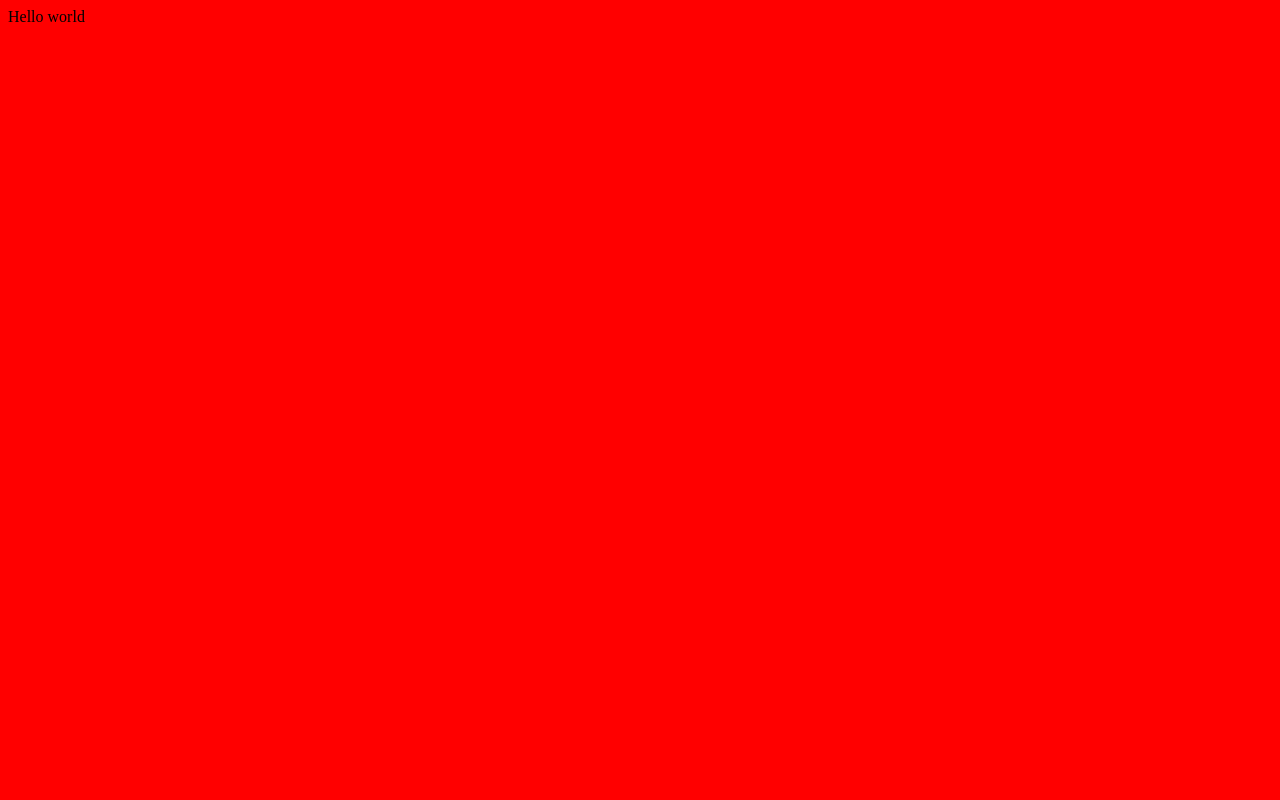
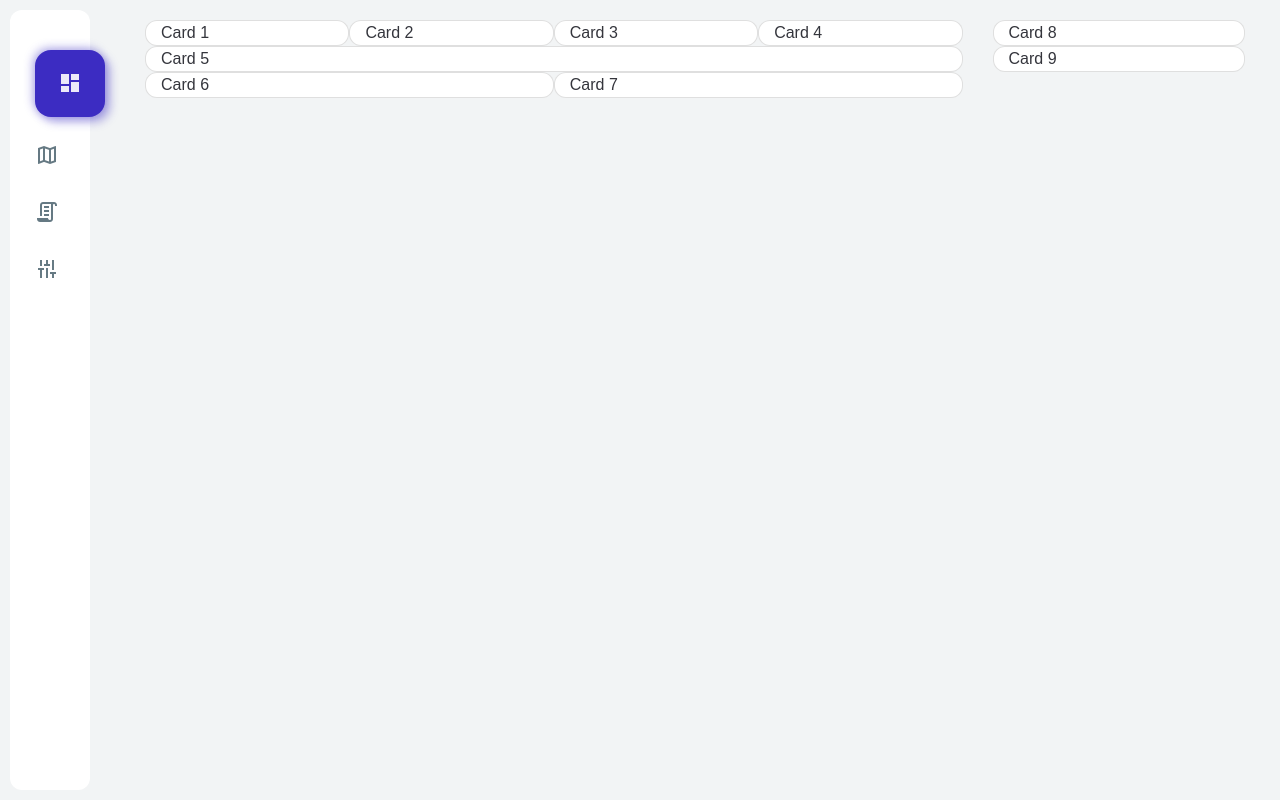
Before and after one commit to Pandelytics/Frontend, a website built with webpack: page src/index.html in a window 1280 px wide. Built offline with nearby package versions, Linux system fonts and the light colour scheme; a web font is replaced by a local one.

Commit message:
Bootstrapped project

```diff
--- a/src/css/main.scss
+++ b/src/css/main.scss
@@ -1,3 +1,83 @@
-body {
-  background-color: red;
+// Importing fonts
+@import url('https://fonts.googleapis.com/css2?family=Muli:wght@300;400;500;600;800;900&display=swap');
+
+// Defining variables
+@import './variables.scss';
+
+// Custom Styles
+
+// Card components
+.card {
+  border-radius: 12px;
+  background-color: #fff;
 }
+
+.icon {
+  color: darken($color: $bg, $amount: 50);
+  font-size: 24px;
+  &:hover {
+    color: $primary;
+  }
+}
+
+
+html, body {
+  font-family: Muli, Arial, sans-serif;
+  width: 100%;
+  margin: 0;
+  padding: 0;
+  font-size: 16px;
+  color: $text;
+  background-color: $bg
+}
+
+.sidebar {
+  position: fixed;
+  width: 80px;
+  background-color: #fff;
+  border-radius: 12px;
+  margin: 10px;
+  top: 0;
+  bottom: 0;
+  padding: 20px;
+  display: flex;
+  flex-direction: column;
+  align-items: center;
+
+  &-items {
+    list-style-type: none;
+    padding-left: 0;
+    position: relative;
+
+    &__list {
+      width: 30px;
+      margin: 20px auto;
+      &--selected {
+        display: flex;
+        justify-content: center;
+        transform: translateX(20px);
+        margin: 20px;
+        align-items: center;
+        border-radius: 16px;
+        padding: 15px;
+        width: 70px;
+        box-shadow: 5px 5px 10px rgba($color: $primary, $alpha: 0.4), -2px -2px 10px rgba($color: $primary, $alpha: 0.4);
+        background-color: $primary;
+        .icon {
+          color: rgba($color: #fff, $alpha: 0.9);
+        }
+      }
+    }
+  }
+}
+
+.body {
+  width: calc(100% - 110px);
+  left: 110px;
+  position: relative;
+  min-height: 100vh;
+}
+
+.dashboard {
+  padding: 20px
+}
--- /dev/null
+++ b/src/css/variables.scss
@@ -0,0 +1,4 @@
+/* Defining variables */
+$primary: #3C2CC2;
+$text: #34353C;
+$bg: #F2F4F5;
--- a/src/index.html
+++ b/src/index.html
@@ -4,8 +4,73 @@
   <meta charset="UTF-8">
   <meta name="viewport" content="width=device-width, initial-scale=1.0">
   <title>Pandelytics</title>
+   <!-- Facebook Open Graph -->
+   <meta property="og:type" content="website">
+   <meta property="og:url" content="https://github.com/pandelytics">
+   <meta property="og:title" content="Pandelytics - COVID19 analytics">
+   <!-- <meta property="og:image" content="Our png logo"> -->
+   <meta property="og:description" content="Our description.">
+   <meta property="og:site_name" content="Pandelytics">
+   <meta property="og:locale" content="en_US">
+   <meta property="og:image:width" content="512">
+   <meta property="og:image:height" content="512">
+   <!-- Twitter Card -->
+   <meta name="twitter:card" content="Pandelytics">
+   <meta name="twitter:site" content="@ibn_abubakre">
+   <meta name="twitter:creator" content="@ibn_abubakre">
+   <meta name="twitter:url" content="https://github.com/pandelytics">
+   <meta name="twitter:title" content="Pandelytics - Analytics">
+   <meta name="twitter:description"
+       content="Our description.">
+   <!-- <meta name="twitter:image" content="Our png logo goes here"> -->
+   <link href="https://cdn.materialdesignicons.com/5.1.45/css/materialdesignicons.min.css" rel="stylesheet">
+   <link href="https://stackpath.bootstrapcdn.com/bootstrap/4.4.1/css/bootstrap.min.css" rel="stylesheet" integrity="sha384-Vkoo8x4CGsO3+Hhxv8T/Q5PaXtkKtu6ug5TOeNV6gBiFeWPGFN9MuhOf23Q9Ifjh" crossorigin="anonymous">
 </head>
 <body>
-  Hello world
+  <div class="sidebar">
+    <ul class="sidebar-items">
+      <li class="sidebar-items__list sidebar-items__list--selected">
+        <a href="#dashboard">
+          <i class="mdi mdi-view-dashboard icon"></i>
+        </a>
+      </li>
+      <li class="sidebar-items__list">
+        <a href="#map">
+          <i class="mdi mdi-map-outline icon"></i>
+        </a>
+      </li>
+      <li class="sidebar-items__list">
+        <a href="#dunno">
+          <i class="mdi mdi-script-text-outline icon"></i>
+        </a>
+      </li>
+      <li class="sidebar-items__list">
+        <a href="#vertical">
+          <i class="mdi mdi-tune-vertical icon"></i>
+        </a>
+      </li>
+    </ul>
+  </div>
+  <div class="body">
+    <div class="dashboard row mx-0">
+      <div class="col-sm-12 col-md-6 col-lg-9">
+        <div class="stats row mx-0">
+          <div class="col-md-6 col-lg-3 card">Card 1</div>
+          <div class="col-md-6 col-lg-3 card">Card 2</div>
+          <div class="col-md-6 col-lg-3 card">Card 3</div>
+          <div class="col-md-6 col-lg-3 card">Card 4</div>
+        </div>
+        <div class="card affected col-sm-12">Card 5</div>
+        <div class="news row mx-0">
+          <div class="col-sm-12 col-md-6 card">Card 6</div>
+          <div class="col-sm-12 col-md-6 card">Card 7</div>
+        </div>
+      </div>
+      <div class="col-sm-12 col-md-6 col-lg-3">
+        <div class="col-sm-12 card">Card 8</div>
+        <div class="col-sm-12 card">Card 9</div>
+      </div>
+    </div>
+  </div>
 </body>
 </html>
--- a/src/index.js
+++ b/src/index.js
@@ -1,2 +1,4 @@
+// import './css/variables.scss';
+// import './css/component.scss';
 import './css/main.scss';
 import _ from 'lodash';
--- a/webpack.config.dev.js
+++ b/webpack.config.dev.js
@@ -1,46 +1,40 @@
-const path = require('path');
-const HtmlWebpackPlugin = require('html-webpack-plugin');
-const MiniCssExtractPlugin = require('mini-css-extract-plugin');
+const path = require("path");
+const HtmlWebpackPlugin = require("html-webpack-plugin");
+const MiniCssExtractPlugin = require("mini-css-extract-plugin");
 // const { CleanWebpackPlugin } = require('clean-webpack-plugin');
 
 module.exports = {
-  entry: './src/index.js',
-  mode: 'development',
-  devtool: 'inline-source-map',
+  entry: "./src/index.js",
+  mode: "development",
+  devtool: "inline-source-map",
   devServer: {
-    contentBase: './dist',
+    contentBase: "./dist",
   },
   output: {
-    filename: 'main.js',
-    path: path.resolve(__dirname, 'dist'),
+    filename: "main.js",
+    path: path.resolve(__dirname, "dist"),
   },
   module: {
     rules: [
       {
         test: /\.s[ac]ss$/i,
-              use: [
-                  MiniCssExtractPlugin.loader,
-                  'css-loader',
-                  'sass-loader'
-              ],
+        use: [MiniCssExtractPlugin.loader, "css-loader", "sass-loader"],
       },
       {
         test: /\.(png|svg|jpg|jpeg|gif|ico)$/,
-            use: [
-              'file-loader',
+        use: ["file-loader"],
+      },
     ],
-          }
-      ]
   },
   plugins: [
     // new CleanWebpackPlugin(),
     new HtmlWebpackPlugin({
-      filename: 'index.html',
+      filename: "index.html",
       inject: true,
-      template: path.resolve(__dirname, 'src', 'index.html'),
+      template: path.resolve(__dirname, "src", "index.html"),
     }),
     new MiniCssExtractPlugin({
-      filename: '[name].[contenthash].css',
+      filename: "[name].[contenthash].css",
     }),
   ],
 };
```
Lines whose indentation alone changed are shown as unchanged.
